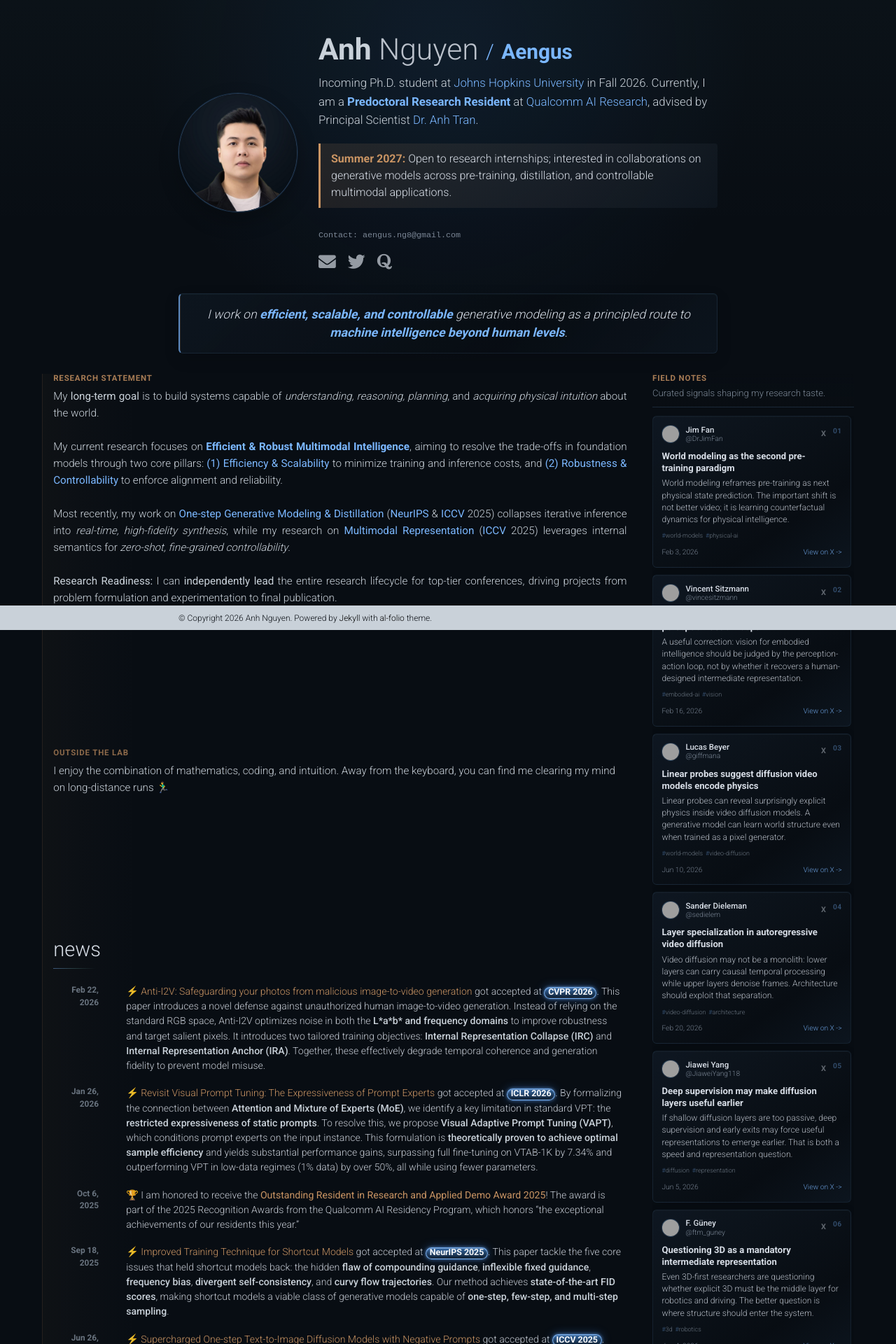
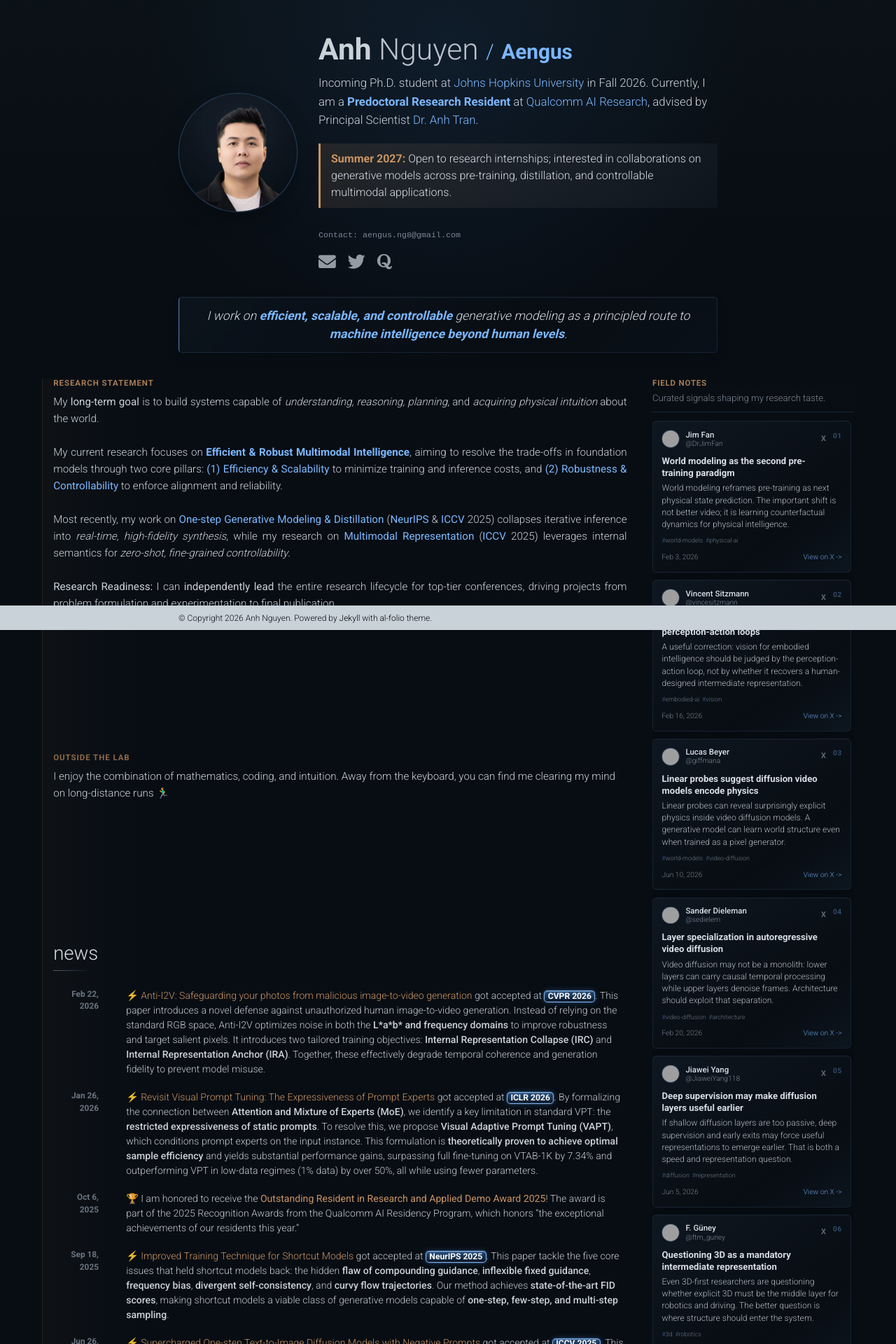
Before and after one commit to aengusng8/aengusng8.github.io, a Jekyll site: the page built from _pages/about.md, in a window 1280 px wide. Shown: the top 1920 px of the page at 70% size. Built offline with Jekyll 4.4.1, drawn with Linux system fonts in a browser that asks for light colours; comment, search, counter and statistics services are not loaded; a style sheet for code colours, icons or effects is not loaded; grey boxes are pictures that could not be loaded.

Commit message:
Refine homepage visual hierarchy

```diff
--- a/_sass/_base.scss
+++ b/_sass/_base.scss
@@ -476,7 +476,7 @@
 // Publications
 
 .publications {
-  margin-top: 3.75rem;
+  margin-top: 2.55rem;
   h1 {
     color: var(--global-theme-color);
     font-size: 2rem;
@@ -485,11 +485,12 @@
     margin-bottom: 1em;
   }
   h2 {
-    margin-bottom: 0.72rem;
+    margin-bottom: 0.82rem;
     color: var(--profile-text);
-    font-size: 1.9rem;
-    font-weight: 350;
+    font-size: 1.72rem;
+    font-weight: 360;
     letter-spacing: 0;
+    line-height: 1.12;
     position: relative;
     span {
       font-size: 1.5rem;
@@ -498,10 +499,10 @@
     &::after {
       content: "";
       display: block;
-      width: 3.8rem;
+      width: 3.25rem;
       height: 1px;
-      margin-top: 0.58rem;
-      background: linear-gradient(90deg, rgba(123, 183, 255, 0.42), rgba(127, 215, 209, 0.22), rgba(201, 148, 99, 0));
+      margin-top: 0.52rem;
+      background: linear-gradient(90deg, rgba(201, 148, 99, 0.52), rgba(123, 183, 255, 0.28), rgba(201, 148, 99, 0));
     }
   }
 
@@ -572,24 +573,24 @@
         margin-bottom: 0.35rem;
         abbr {
           display: inline-block;
-          min-width: 4.72rem;
-          padding: 0.16rem 0.58rem 0.17rem;
-          border: 1px solid rgba(123, 183, 255, 0.62);
-          border-radius: 999px;
-          color: rgba(238, 246, 255, 0.94);
+          min-width: 4.55rem;
+          padding: 0.13rem 0.54rem 0.14rem;
+          border: 1px solid rgba(123, 183, 255, 0.6);
+          border-radius: 5px;
+          color: rgba(246, 250, 255, 0.95);
           background:
-            linear-gradient(180deg, rgba(34, 96, 168, 0.48), rgba(8, 21, 38, 0.88)),
-            linear-gradient(90deg, rgba(123, 183, 255, 0.22), rgba(127, 215, 209, 0.1));
+            linear-gradient(180deg, rgba(25, 68, 118, 0.52), rgba(8, 18, 31, 0.94)),
+            linear-gradient(90deg, rgba(123, 183, 255, 0.16), rgba(127, 215, 209, 0.07));
           box-shadow:
-            inset 0 0 0 1px rgba(238, 246, 255, 0.08),
-            inset 0 1px 0 rgba(238, 246, 255, 0.16),
-            0 0 13px rgba(63, 129, 220, 0.3),
-            0 0 1px rgba(123, 183, 255, 0.55);
-          font-size: 0.72rem;
+            inset 0 0 0 1px rgba(238, 246, 255, 0.075),
+            inset 0 1px 0 rgba(238, 246, 255, 0.14),
+            0 0 8px rgba(63, 129, 220, 0.24),
+            0 0 1px rgba(123, 183, 255, 0.5);
+          font-size: 0.68rem;
           font-weight: 800;
-          letter-spacing: 0.02em;
+          letter-spacing: 0.035em;
           text-align: center;
-          text-shadow: 0 0 9px rgba(238, 246, 255, 0.2);
+          text-shadow: 0 0 6px rgba(238, 246, 255, 0.18);
           a {
             color: inherit;
             &:hover {
@@ -608,16 +609,16 @@
         .venue-cvpr,
         .venue-iclr,
         .venue-iccv {
-          border-color: rgba(123, 183, 255, 0.94);
-          color: rgba(255, 255, 255, 0.98);
+          border-color: rgba(139, 194, 255, 0.9);
+          color: #ffffff;
           background:
-            linear-gradient(180deg, rgba(52, 124, 210, 0.7), rgba(8, 21, 38, 0.92)),
-            linear-gradient(90deg, rgba(123, 183, 255, 0.34), rgba(127, 215, 209, 0.18));
+            linear-gradient(180deg, rgba(35, 91, 156, 0.72), rgba(6, 17, 31, 0.96)),
+            linear-gradient(90deg, rgba(123, 183, 255, 0.24), rgba(127, 215, 209, 0.1));
           box-shadow:
-            inset 0 0 0 1px rgba(238, 246, 255, 0.14),
-            inset 0 1px 0 rgba(238, 246, 255, 0.24),
-            0 0 18px rgba(63, 129, 220, 0.48),
-            0 0 5px rgba(123, 183, 255, 0.68);
+            inset 0 0 0 1px rgba(238, 246, 255, 0.11),
+            inset 0 1px 0 rgba(238, 246, 255, 0.2),
+            0 0 9px rgba(63, 129, 220, 0.36),
+            0 0 2px rgba(123, 183, 255, 0.56);
         }
       }
       .title {
@@ -877,11 +878,11 @@
 
 .section-kicker {
   display: block;
-  margin-bottom: 0.42rem;
+  margin-bottom: 0.48rem;
   color: rgba(201, 148, 99, 0.82);
   font-size: 0.72rem;
   font-weight: 800;
-  letter-spacing: 0.07em;
+  letter-spacing: 0.08em;
   line-height: 1.15;
   text-transform: uppercase;
 }
@@ -903,7 +904,7 @@
 }
 
 .research-core__main > .publications {
-  margin-top: 1.85rem;
+  margin-top: 2.28rem;
 }
 
 .research-signals {
@@ -1166,41 +1167,43 @@
 }
 
 .research-thesis-card {
-  max-width: 830px !important;
-  margin: 0 auto 1.85rem;
+  max-width: 900px !important;
+  margin: 0 auto 2.35rem;
   overflow: hidden;
-  border: 1px solid rgba(123, 183, 255, 0.105);
-  border-left: 2px solid rgba(123, 183, 255, 0.72);
-  border-radius: 6px;
+  border: 1px solid rgba(123, 183, 255, 0.13);
+  border-left: 1px solid rgba(123, 183, 255, 0.62);
+  border-radius: 5px;
   background:
-    linear-gradient(135deg, rgba(14, 23, 33, 0.82), rgba(8, 13, 19, 0.94) 62%, rgba(13, 22, 32, 0.8));
+    linear-gradient(135deg, rgba(13, 22, 32, 0.72), rgba(8, 13, 19, 0.92) 58%, rgba(10, 18, 27, 0.78)),
+    radial-gradient(circle at 50% 0%, rgba(123, 183, 255, 0.07), rgba(123, 183, 255, 0) 42%);
   box-shadow:
-    0 8px 22px rgba(0, 0, 0, 0.14),
-    inset 0 1px 0 rgba(127, 215, 209, 0.045);
+    0 7px 18px rgba(0, 0, 0, 0.11),
+    inset 0 1px 0 rgba(238, 246, 255, 0.035);
 }
 
 .research-thesis-card__inner {
-  padding: 0.96rem 1.28rem;
-  border-left: 1px solid rgba(201, 148, 99, 0.18);
+  padding: 0.78rem 1.24rem;
+  border-left: 1px solid rgba(201, 148, 99, 0.12);
   text-align: center;
 }
 
 .news {
   h2 {
-    margin-bottom: 0.78rem;
+    margin-bottom: 0.9rem;
     color: var(--profile-text);
-    font-size: 1.82rem;
-    font-weight: 350;
+    font-size: 1.72rem;
+    font-weight: 360;
     letter-spacing: 0;
+    line-height: 1.12;
     position: relative;
 
     &::after {
       content: "";
       display: block;
-      width: 3.8rem;
+      width: 3.25rem;
       height: 1px;
-      margin-top: 0.58rem;
-      background: linear-gradient(90deg, rgba(123, 183, 255, 0.42), rgba(127, 215, 209, 0.22), rgba(201, 148, 99, 0));
+      margin-top: 0.52rem;
+      background: linear-gradient(90deg, rgba(201, 148, 99, 0.52), rgba(123, 183, 255, 0.28), rgba(201, 148, 99, 0));
     }
   }
 
@@ -1292,22 +1295,22 @@
 
 .aurora-text {
   display: inline-block;
-  padding: 0.04em 0.38em 0.08em;
-  border: 1px solid rgba(123, 183, 255, 0.9);
-  border-radius: 999px;
+  padding: 0.035em 0.36em 0.07em;
+  border: 1px solid rgba(139, 194, 255, 0.86);
+  border-radius: 5px;
   color: rgba(255, 255, 255, 0.98);
-  font-size: 0.88em;
+  font-size: 0.86em;
   font-weight: 800;
   line-height: 1.12;
   background:
-    linear-gradient(180deg, rgba(52, 124, 210, 0.66), rgba(8, 21, 38, 0.9)),
-    linear-gradient(90deg, rgba(123, 183, 255, 0.3), rgba(127, 215, 209, 0.14));
+    linear-gradient(180deg, rgba(35, 91, 156, 0.68), rgba(6, 17, 31, 0.94)),
+    linear-gradient(90deg, rgba(123, 183, 255, 0.22), rgba(127, 215, 209, 0.1));
   box-shadow:
-    inset 0 0 0 1px rgba(238, 246, 255, 0.12),
-    inset 0 1px 0 rgba(238, 246, 255, 0.2),
-    0 0 14px rgba(63, 129, 220, 0.42),
-    0 0 4px rgba(123, 183, 255, 0.62);
-  text-shadow: 0 0 8px rgba(238, 246, 255, 0.2);
+    inset 0 0 0 1px rgba(238, 246, 255, 0.1),
+    inset 0 1px 0 rgba(238, 246, 255, 0.18),
+    0 0 8px rgba(63, 129, 220, 0.34),
+    0 0 2px rgba(123, 183, 255, 0.54);
+  text-shadow: 0 0 6px rgba(238, 246, 255, 0.18);
   white-space: nowrap;
 }
 
--- a/_sass/_layout.scss
+++ b/_sass/_layout.scss
@@ -39,7 +39,7 @@
 .profile-hero {
   align-items: center;
   margin-top: 0.55rem;
-  margin-bottom: 1.95rem;
+  margin-bottom: 2.25rem;
 }
 
 .profile-hero__media {
```
